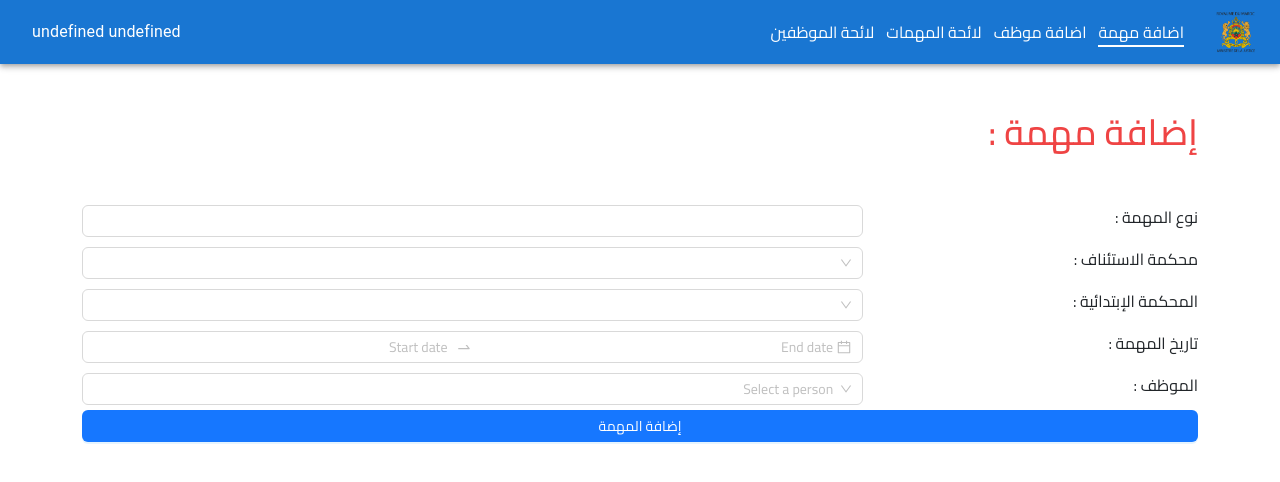
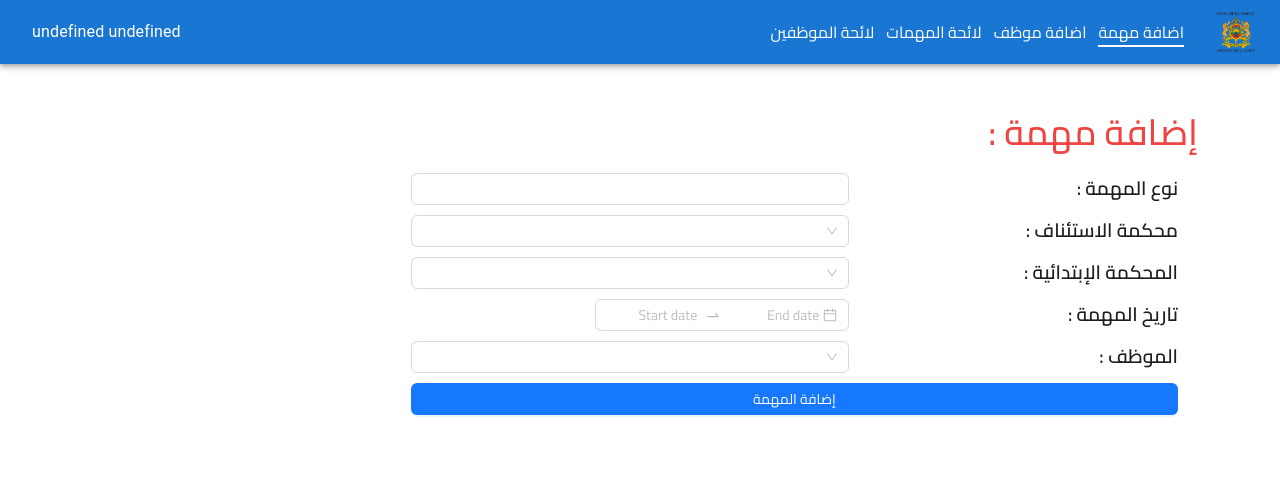
Before and after one commit to ismaelaek/gestion_des_missions, a React (Vite) app in the folder frontend/: page /newmission in a window 1280 px wide. Shown: the top 482 px of the page. Built offline with nearby package versions, Linux system fonts and the light colour scheme; sample sign-in values are in the browser's storage.

Commit message:
added frontend form validation

```diff
--- a/frontend/src/App.css
+++ b/frontend/src/App.css
@@ -16,13 +16,23 @@
     border-bottom: 2px solid white;
 }
 
+.mission-form{
+    margin-right: 20px;
+}
 .mission-form  > div{
     width: 100%;
     display: grid;
-    grid-template-columns: 70% 30%;
-    justify-content: start;
+    grid-template-columns: 40% 30%;
+    justify-content: end;
     padding: 5px 0;
 }
 .mission-form input{
     text-align: right;
 }
+.mission-form > div > label{
+    font-size: 1.2rem;
+    font-weight: 600;
+}
+.submit-btn{
+    grid-column: 1/3;
+}
--- a/frontend/src/components/addmission.jsx
+++ b/frontend/src/components/addmission.jsx
@@ -1,83 +1,110 @@
 import { useState } from "react";
-import { PlusOutlined } from "@ant-design/icons";
-import {
-	Button,
-	DatePicker,
-	Form,
-	Input,
-	Select,
-} from "antd";
+import { Button, DatePicker, Form, Input, Select } from "antd";
+
 const { RangePicker } = DatePicker;
 
 const AddMission = () => {
-    const onChange = (value) => {
-			console.log(`selected ${value}`);
+	const [loading, setLoading] = useState(false);
+
+	const onFinish = async (values) => {
+		setLoading(true);
+
+		try {
+			await new Promise((resolve) => setTimeout(resolve, 1000));
+			setLoading(false);
+			message.success("مهمة مضافة بنجاح!");
+			form.resetFields();
+		} catch (error) {
+			setLoading(false);
+			message.error("حدث خطأ أثناء إضافة المهمة.");
+		}
 	};
-		const onSearch = (value) => {
-			console.log("search:", value);
-        };
-    const filterOption = (input, option) => {
-        (option?.label ?? "").toLowerCase().includes(input.toLowerCase());
-    }
+
 	return (
-		<main className=" container pt-5 text-right">
-			<h1 className=" text-4xl text-red-500 mb-5"> : إضافة مهمة</h1>
-			<form className="mission-form">
+		<main className="container pt-5 text-right">
+			<h1 className="text-4xl text-red-500 mb-3"> : إضافة مهمة</h1>
+			<Form onFinish={onFinish} className="mission-form">
 				<div>
-					<Input />
-					<label htmlFor="">: نوع المهمة</label>
+					<Form.Item
+						name="missionType"
+						wrapperCol={{ span: 24 }}
+						style={{ textAlign: "end", marginBottom: 0 }}
+						rules={[{ required: true, message: "! الرجاء إدخال نوع المهمة" }]}>
+						<Input style={{ textAlign: "right" }} />
+					</Form.Item>
+					<label htmlFor="missionType">: نوع المهمة</label>
 				</div>
 
 				<div>
-					<Select>
-						<Select.Option value="demo"> محكمة الاستئناف الرباط</Select.Option>
+					<Form.Item
+						name="appealCourt"
+						wrapperCol={{ span: 24 }}
+						style={{ textAlign: "end", marginBottom: 0 }}
+						rules={[
+							{ required: true, message: "! الرجاء اختيار محكمة الاستئناف" },
+						]}>
+						<Select style={{ textAlign: "right" }}>
+							<Select.Option value="demo">محكمة الاستئناف الرباط</Select.Option>
 						</Select>
-					<label htmlFor="">: محكمة الاستئناف</label>
+					</Form.Item>
+					<label htmlFor="appealCourt">: محكمة الاستئناف</label>
 				</div>
 
 				<div>
-					<Select>
+					<Form.Item
+						name="primaryCourt"
+						wrapperCol={{ span: 24 }}
+						style={{ textAlign: "end", marginBottom: 0 }}
+						rules={[
+							{ required: true, message: "! الرجاء اختيار المحكمة الإبتدائية" },
+						]}>
+						<Select style={{ textAlign: "right" }}>
 							<Select.Option value="demo">محكمة الاستئناف الرباط</Select.Option>
 						</Select>
-					<label htmlFor=""> : المحكمة اﻹبتدائية</label>
+					</Form.Item>
+					<label htmlFor="primaryCourt">: المحكمة اﻹبتدائية</label>
 				</div>
 
 				<div>
-					<RangePicker name="date-range" />
-					<label htmlFor=""> : تاريخ المهمة</label>
+					<Form.Item
+						name="missionDate"
+						wrapperCol={{ span: 24 }}
+						style={{ textAlign: "end", marginBottom: 0 }}
+						rules={[
+							{ required: true, message: "! الرجاء اختيار تاريخ المهمة" },
+						]}>
+						<RangePicker />
+					</Form.Item>
+					<label htmlFor="missionDate">: تاريخ المهمة</label>
 				</div>
 
 				<div>
-					<Select
-						showSearch
-						placeholder="Select a person"
-						optionFilterProp="children"
-						onChange={onChange}
-						onSearch={onSearch}
-						filterOption={filterOption}
-						options={[
-							{
-								value: "jack",
-								label: "Jack",
-							},
-							{
-								value: "lucy",
-								label: "Lucy",
-							},
-							{
-								value: "tom",
-								label: "Tom",
-							},
-						]}
-					/>
-					<label htmlFor="">: الموظف</label>
+					<Form.Item
+						name="employee"
+						wrapperCol={{ span: 24 }}
+						style={{ textAlign: "end", marginBottom: 0 }}
+						rules={[{ required: true, message: "! الرجاء اختيار الموظف" }]}>
+						<Select style={{ textAlign: "right" }}>
+							<Select.Option value="jack">Jack</Select.Option>
+							<Select.Option value="lucy">Lucy</Select.Option>
+							<Select.Option value="tom">Tom</Select.Option>
+						</Select>
+					</Form.Item>
+					<label htmlFor="employee">: الموظف</label>
 				</div>
 
-				<Button type="primary" htmlType="submit" className=" w-full">
+				<div>
+					<Button
+						type="primary"
+						htmlType="submit"
+						className="w-full submit-btn"
+						loading={loading}>
 						إضافة المهمة
 					</Button>
-			</form>
+				</div>
+			</Form>
 		</main>
 	);
 };
+
 export default AddMission;
--- a/frontend/src/components/addprofessionel.jsx
+++ b/frontend/src/components/addprofessionel.jsx
@@ -1,96 +1,148 @@
-import { useEffect } from "react";
+import { useEffect, useState } from "react";
 import { FaUserPlus } from "react-icons/fa";
-import { Button, Input, Select } from "antd";
+import { Button, Input, Select, Form, message, ConfigProvider } from "antd";
 import { useSelector, useDispatch } from "react-redux";
 import { getDirections, getCaders } from "../storage/dataSlice";
+import arEG from "antd/lib/locale/ar_EG";
+
 const AddProfessionnel = () => {
 	const dispatch = useDispatch();
 	const { directions, caders, dataIsLoading, error } = useSelector(
 		(state) => state.directions
 	);
 
+	const [form] = Form.useForm();
+	const [loading, setLoading] = useState(false);
+
 	useEffect(() => {
 		dispatch(getDirections());
 		dispatch(getCaders());
 	}, []);
 
-	const onChange = (value) => {
-		console.log(`selected ${value}`);
-	};
-
-	const onSearch = (value) => {
-		console.log("search:", value);
+	const onFinish = async (values) => {
+		setLoading(true);
+		try {
+			await new Promise((resolve) => setTimeout(resolve, 1000));
+			setLoading(false);
+			message.success("موظف مضاف بنجاح!");
+			form.resetFields();
+		} catch (error) {
+			setLoading(false);
+			message.error("حدث خطأ أثناء إضافة الموظف.");
+		}
 	};
 
 	return (
+		<ConfigProvider direction="rtl" locale={arEG}>
 			<main className="container pt-5 text-right">
-			<h1 className="text-4xl text-red-500 mb-5"> : إضافة موظف</h1>
-			<form className="mission-form">
+				<h1 className="text-4xl text-red-500 mb-3"> : إضافة موظف</h1>
+				<Form form={form} onFinish={onFinish} className="mission-form">
 					<div>
-					<Input />
-					<label htmlFor="">: اﻹسم</label>
+						<Form.Item
+							name="prenom"
+							wrapperCol={{ span: 24 }}
+							className=" text-right w-full"
+							style={{ textAlign: "end", marginBottom: 0 }}
+							rules={[{ required: true, message: "! الرجاء إدخال الاسم" }]}>
+							<Input style={{ textAlign: "right" }} />
+						</Form.Item>
+						<label htmlFor="prenom">: الاسم </label>
 					</div>
 
 					<div>
-					<Input />
-					<label htmlFor="">: النسب</label>
+						<Form.Item
+							name="nom"
+							wrapperCol={{ span: 24 }}
+							style={{ textAlign: "end", marginBottom: 0 }}
+							rules={[{ required: true, message: "! الرجاء إدخال النسب" }]}>
+							<Input style={{ textAlign: "right" }} />
+						</Form.Item>
+						<label htmlFor="nom">: النسب</label>
 					</div>
 
 					<div>
-					<Input />
-					<label htmlFor="">: رقم التأجير</label>
+						<Form.Item
+							name="numeroSomme"
+							wrapperCol={{ span: 24 }}
+							style={{ textAlign: "right", marginBottom: 0 }}
+							rules={[
+								{ required: true, message: "! الرجاء إدخال رقم التأجير" },
+							]}>
+							<Input style={{ textAlign: "right" }} />
+						</Form.Item>
+						<label htmlFor="numeroSomme">: رقم التأجير </label>
 					</div>
 
 					<div>
-					<Input />
-					<label htmlFor="">: البريد اﻹلكتروني</label>
+						<Form.Item
+							name="email"
+							wrapperCol={{ span: 24 }}
+							style={{ textAlign: "right", marginBottom: 0 }}
+							rules={[
+								{
+									required: true,
+									message: "! الرجاء إدخال البريد الإلكتروني",
+									type: "email",
+								},
+							]}>
+							<Input style={{ textAlign: "right" }} />
+						</Form.Item>
+						<label htmlFor="email">: البريد اﻹلكتروني</label>
 					</div>
 
 					<div>
-					<Select>
-						{dataIsLoading ? (
-							<Select.Option disabled>Loading...</Select.Option>
-						) : error ? (
-							<Select.Option disabled>Error fetching directions</Select.Option>
-						) : (
-							directions.map((direction) => (
-								<Select.Option
-									key={direction.id}
-									value={direction.id}>
+						<Form.Item
+							name="direction"
+							wrapperCol={{ span: 24 }}
+							style={{ textAlign: "right", marginBottom: 0 }}
+							rules={[{ required: true, message: "! الرجاء اختيار الجهة" }]}>
+							<Select
+								loading={dataIsLoading}
+								placeholder="اختر الجهة"
+								style={{ textAlign: "right" }}>
+								{directions.map((direction) => (
+									<Select.Option key={direction.id} value={direction.id}>
 										{direction.DirLibelle_ar}
 									</Select.Option>
-							))
-						)}
+								))}
 							</Select>
-					<label htmlFor="">: الجهة </label>
+						</Form.Item>
+						<label htmlFor="direction">: الجهة</label>
 					</div>
 
 					<div>
-					<Select>
-						{dataIsLoading ? (
-							<Select.Option disabled>Loading...</Select.Option>
-						) : error ? (
-							<Select.Option disabled>Error fetching caders</Select.Option>
-						) : (
-							caders.map((cader) => (
+						<Form.Item
+							name="cader"
+							wrapperCol={{ span: 24 }}
+							style={{ textAlign: "right", marginBottom: 0 }}
+							rules={[{ required: true, message: "! الرجاء اختيار الإطار" }]}>
+							<Select
+								loading={dataIsLoading}
+								placeholder="اختر الإطار"
+								style={{ textAlign: "right" }}>
+								{caders.map((cader) => (
 									<Select.Option key={cader.id} value={cader.id}>
 										{cader.cadreLibelle_ar}
 									</Select.Option>
-							))
-						)}
+								))}
 							</Select>
-					<label htmlFor="">: اﻹطار </label>
+						</Form.Item>
+						<label htmlFor="cader">: اﻹطار</label>
 					</div>
 
+					<div>
 						<Button
 							type="primary"
 							htmlType="submit"
-					className="w-full flex justify-center">
+							className="w-full flex justify-center submit-btn"
+							loading={loading}>
 							<FaUserPlus className=" mt-1 mr-2" />
 							<span> إضافة الموظف</span>
 						</Button>
-			</form>
+					</div>
+				</Form>
 			</main>
+		</ConfigProvider>
 	);
 };
 
```
Also changed, not shown: 1 other file (tests, documents, lock files or other folders). Lines whose indentation alone changed are shown as unchanged.
